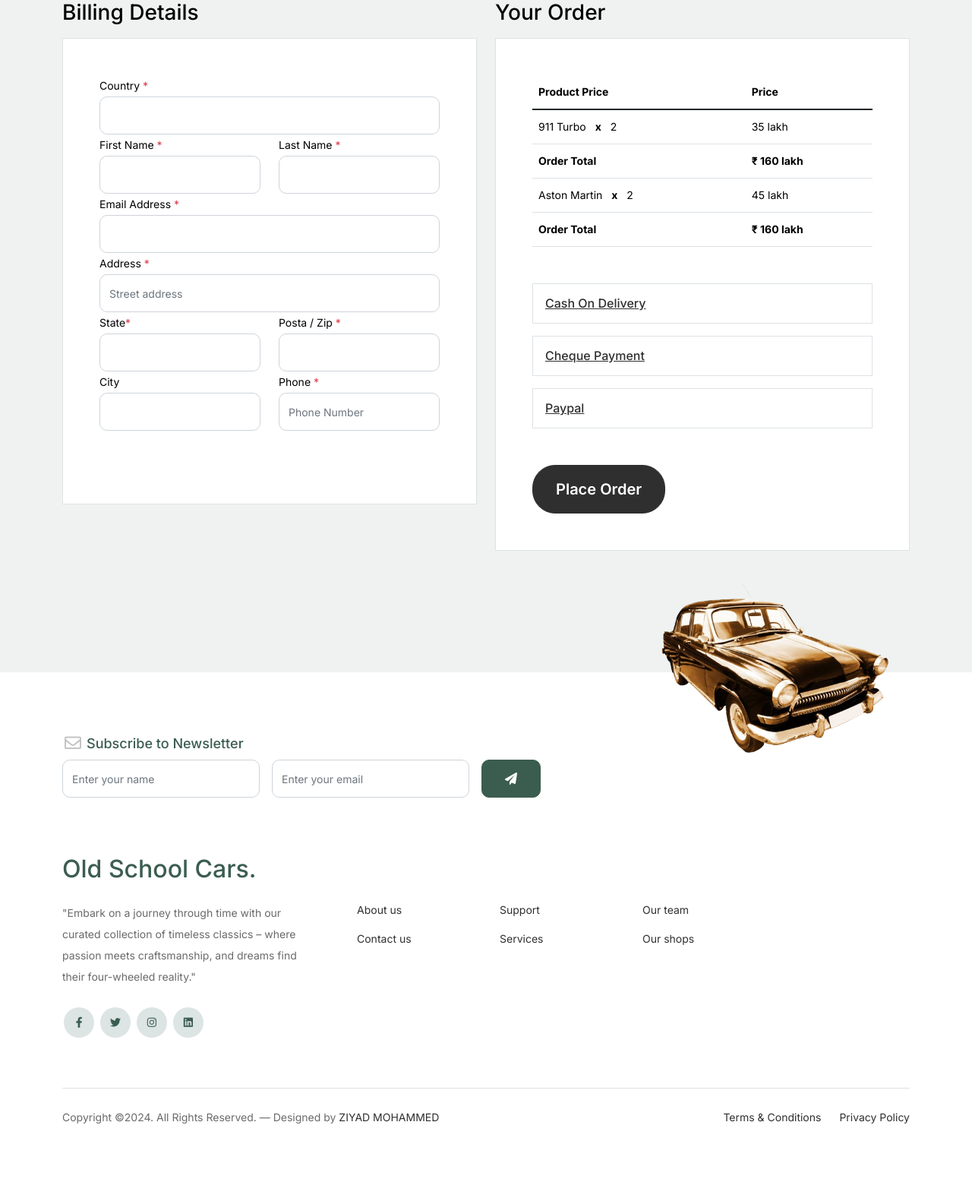
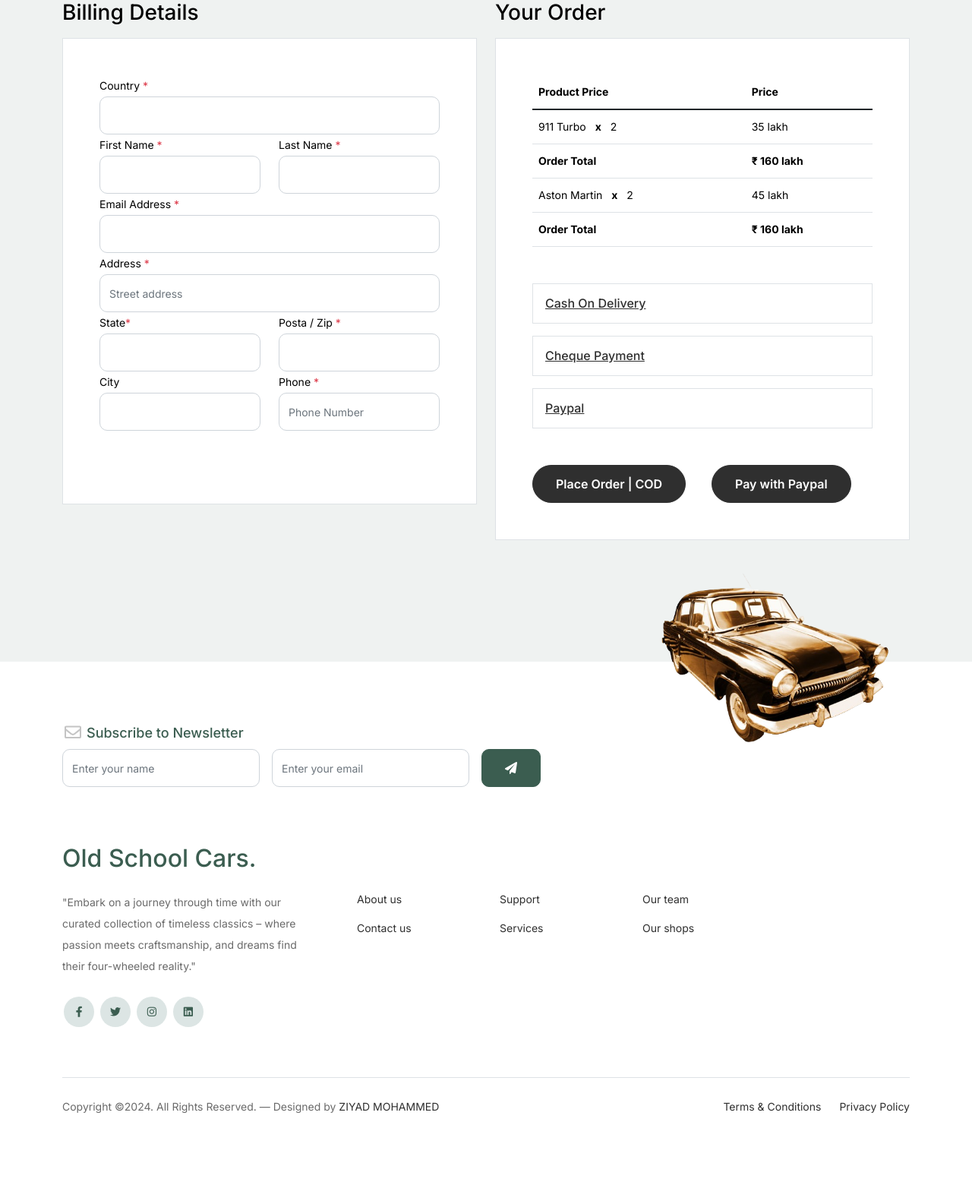
Before and after one commit to siyadmohammed/Oldschoolcars, a Django app: page /checkout/ in a window 1280 px wide. Shown: the part 628-2209 px from the top of the page at 76% size. After the commit the page ends 2093 px from the top, so only its background shows below. Run offline with Django 5.2, Linux system fonts and the light colour scheme; a user stored in the database is signed in; data comes from the database, SQL or seed files in the repository; some libraries are stand-ins or nearby versions.

Commit message:
cart option and checkout added

```diff
--- a/templates/store/checkout.html
+++ b/templates/store/checkout.html
@@ -200,10 +200,19 @@
 		                    </div>
 		                  </div>
 		                </div>
+						  <div class="row">
+							  <div class="col md-6">
 
 		                <div class="form-group">
-		                  <button type="submit" class="btn btn-black btn-lg py-3 btn-block">Place Order</button>
+		                  <button type="submit" class="btn btn-black btn-block">Place Order | COD</button>
 		                </div>
+							  </div>
+							  <div class="col md-6">
+						  <div class="form-group">
+		                  <button type="button" class="btn btn-black  btn-block">Pay with Paypal</button>
+		                </div>
+							  </div>
+						  </div>
 
 		              </div>
 		            </div>
```
